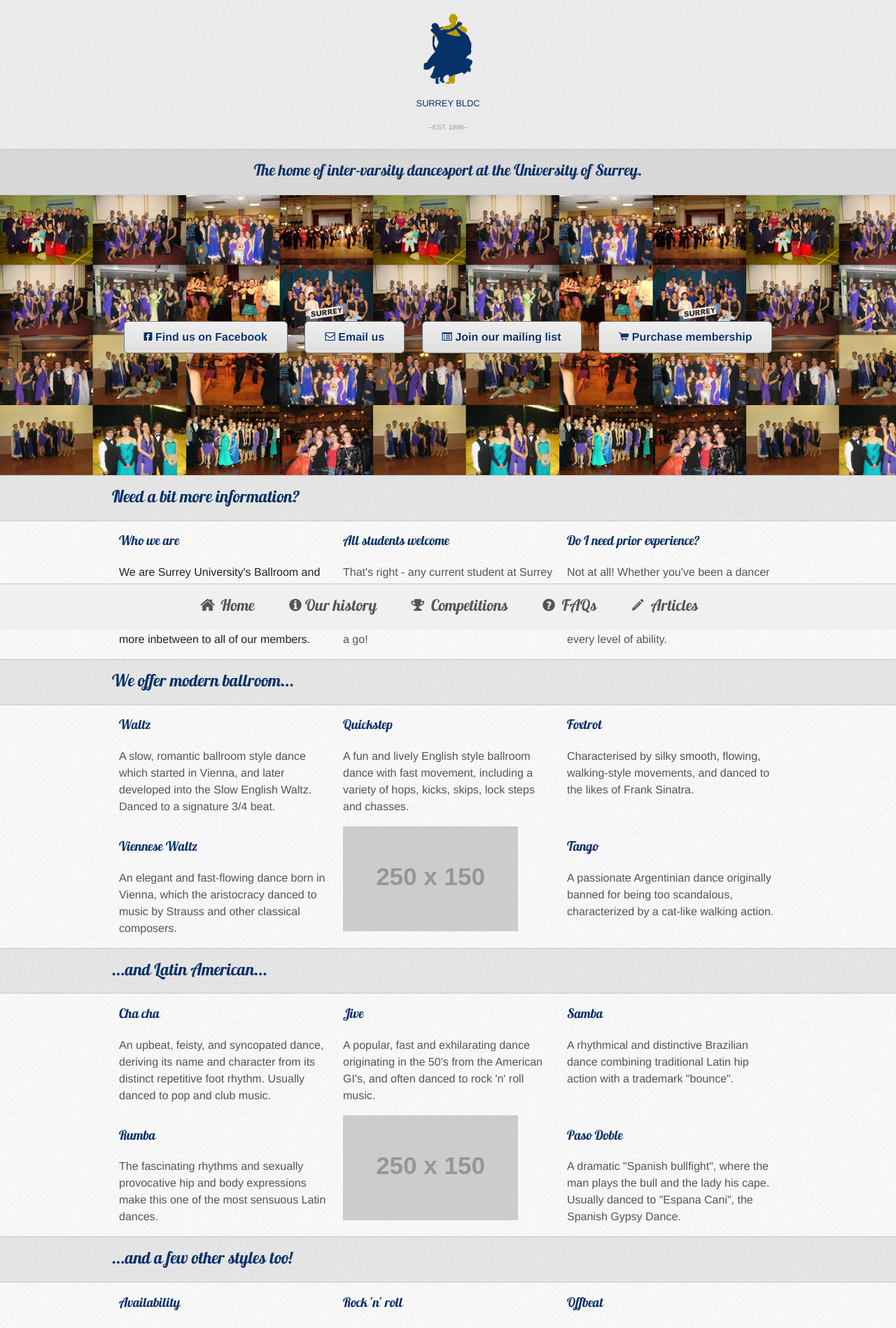
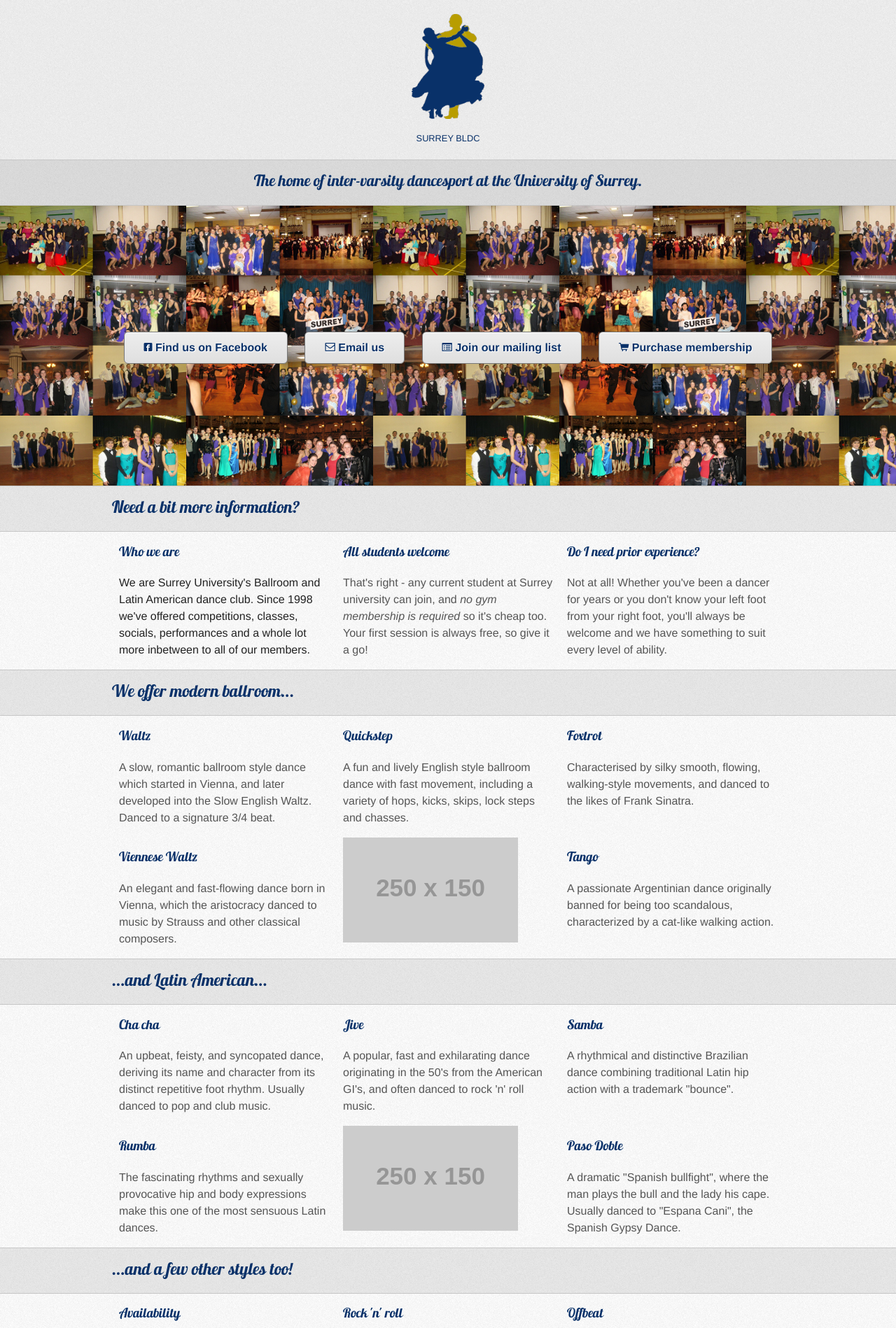
Before and after one commit to surreybldc/surreybldc.github.com, a Jekyll site: the page built from index.html, in a window 1280 px wide. Shown: the top 1898 px of the page at 70% size. Built offline with Jekyll 4.4.1, drawn with Linux system fonts in a browser that asks for light colours.

Commit message:
Shrink logo image to size that will be used.

```diff
--- a/_layouts/default.html
+++ b/_layouts/default.html
@@ -11,12 +11,11 @@
   </head>
   <body>
     <header class="site">
-      <img src="/img/dancers-surrey-colours-final.png" alt="Club logo">
+      <img src="/img/dancers-surrey-colours-web.png" alt="Club logo">
       <h1>Surrey BLDC</h1>
-      <small>&ndash;Est. 1998&ndash;</small>
       <h2 class="strapline">The home of inter-varsity dancesport at the University of Surrey.</h2>
     </header>
-    <nav>
+    <!--<nav>
       <ul>
         <li><a href="/index.html"><i class="icon-home"></i> Home</a></li>
         <li><a href="/history.html"><i class="icon-info-sign"></i>Our history</a></li>
@@ -24,7 +23,7 @@
         <li><a href="/faqs.html"><i class="icon-question-sign"></i> FAQs</a></li>
         <li><a href="/articles.html"><i class="icon-pencil"></i> Articles</a></li>
       </ul>
-    </nav>
+    </nav>-->
     {{ content }}
     <footer class="site">
       <div class="container_12">
--- a/css/styles.css
+++ b/css/styles.css
@@ -25,7 +25,7 @@
   font-family: Helvetica Neue, Arial, sans-serif;
 }
 body {
-  padding-bottom: 65px;
+  /* padding-bottom: 65px; */
   font-size: 1em;
   line-height: 1.5em;
   color: #555;
@@ -53,16 +53,10 @@
   display: inline-block;
   text-align: center;
 }
-header h1,
-header small {
+header h1 {
   text-transform: uppercase;
   font-family: Helvetica Neue, Arial, sans-serif;
-}
-header h1 {
   font-size: 0.8em;
-}
-header small {
-  font-size: 0.6em;
 }
 header h2.strapline {
   font-size: 1.4em;
@@ -74,10 +68,6 @@
   border-top: 1px solid #c6c6c6;
   border-bottom: 1px solid #c6c6c6;
   background-color: rgba(0, 0, 0, 0.08);
-}
-header img {
-  display: inline;
-  height: 100px;
 }
 .hero-unit {
   background: url("/img/montage-web.jpg");
```
Also changed, not shown: img/dancers-surrey-colours-large.png (renamed from img/dancers-surrey-colours-final.png), img/dancers-surrey-colours-web.png (added), 12 other files.
